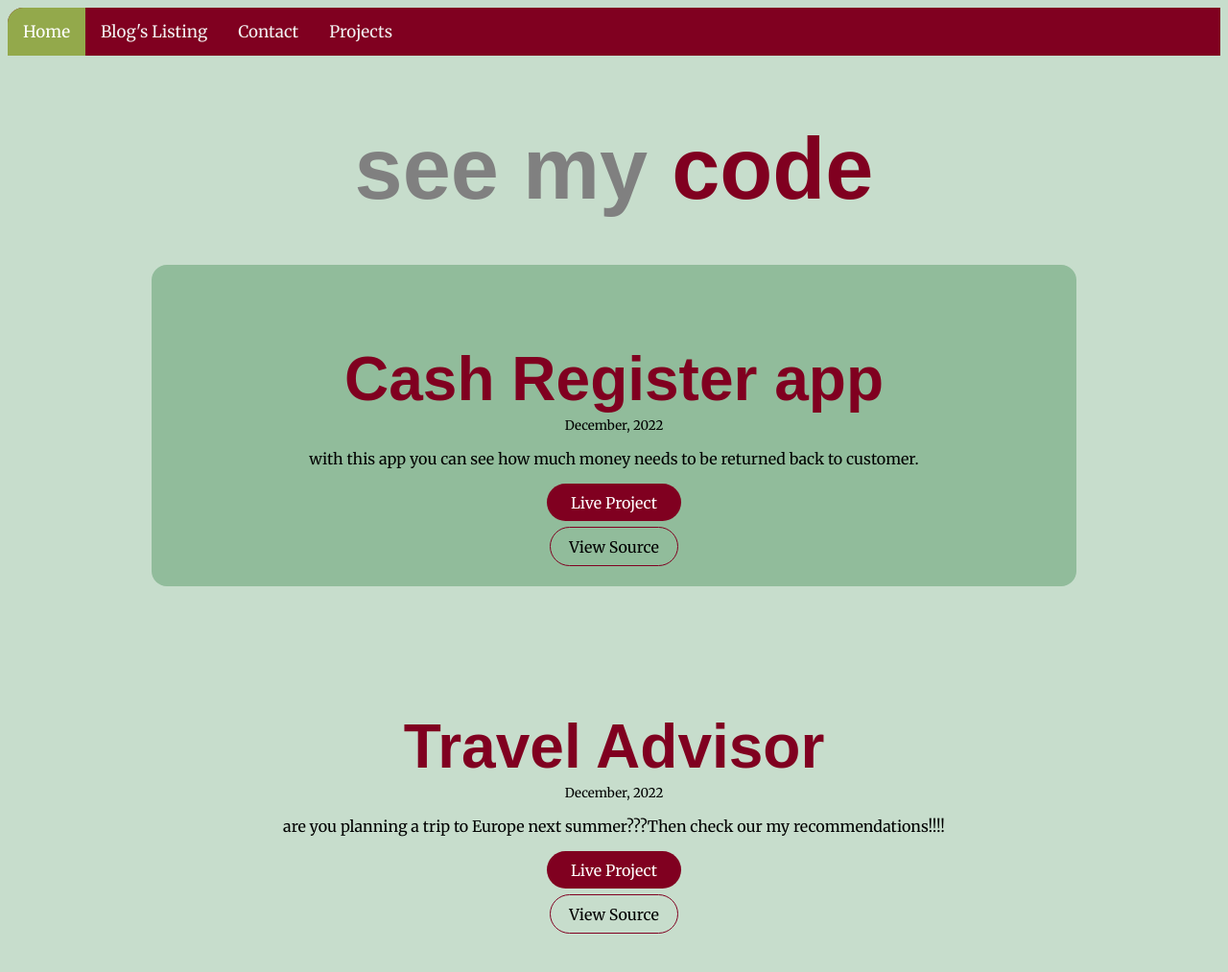
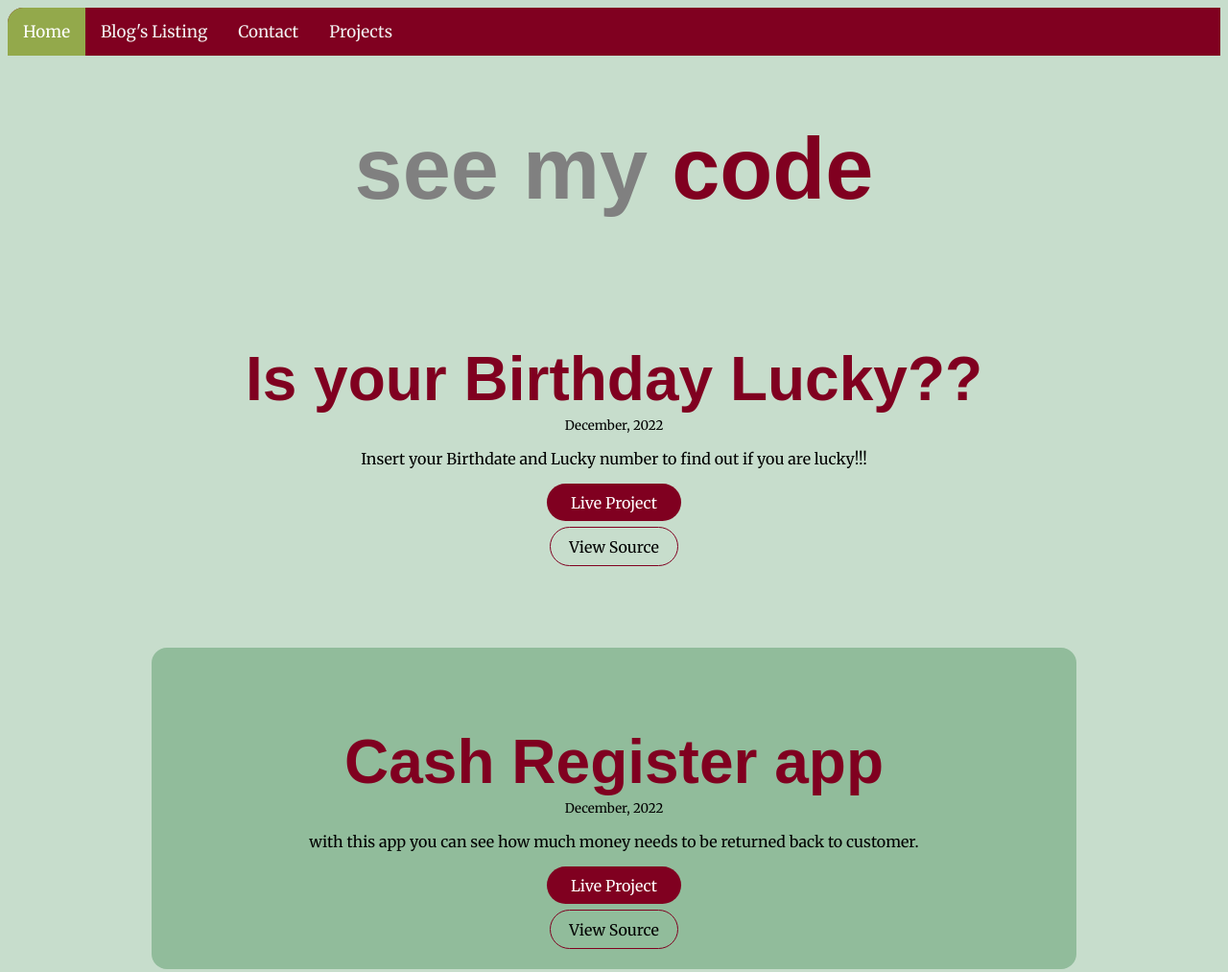
Before and after one commit to amanpadgelwar/Mark3-PersonalWebsite, a plain HTML site: page Projects.html in a window 1280 px wide. Shown: the top 1013 px of the page at 96% size. Drawn offline with Linux system fonts and the light colour scheme.

Commit message:
added project links

```diff
--- a/Projects.html
+++ b/Projects.html
@@ -28,6 +28,44 @@
       </header>
 
       <ul class="list-non-bullet">
+
+
+        <li>
+          <article class="showcase-list container container-center">
+            <h1>Is your Birthday Lucky??</h1>
+            <small>December, 2022</small>
+            <p>
+              Insert your Birthdate and Lucky number to  find out if you are lucky!!!
+            <a
+            class="link link-primary"
+            href="https://birthdaynumberluckyfinder.netlify.app/"
+          >
+            Live Project
+            <a
+
+              class="link link-secondary"
+              href="https://github.com/amanpadgelwar/Mark11--isYourBirthdayLucky"
+              >
+
+              View Source
+              </a>
+
+          </article>
+        </li>
+
+
+
+
+
+
+
+
+
+
+
+
+
+
         <li>
           <article class="showcase-list container container-center ow">
             <h1>Cash Register app</h1>
```
